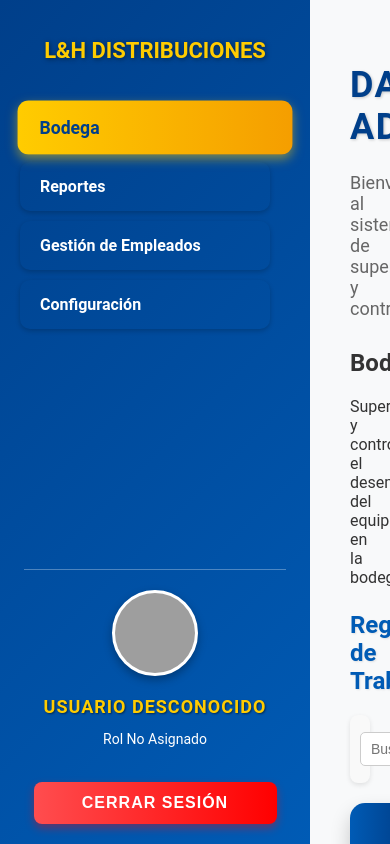
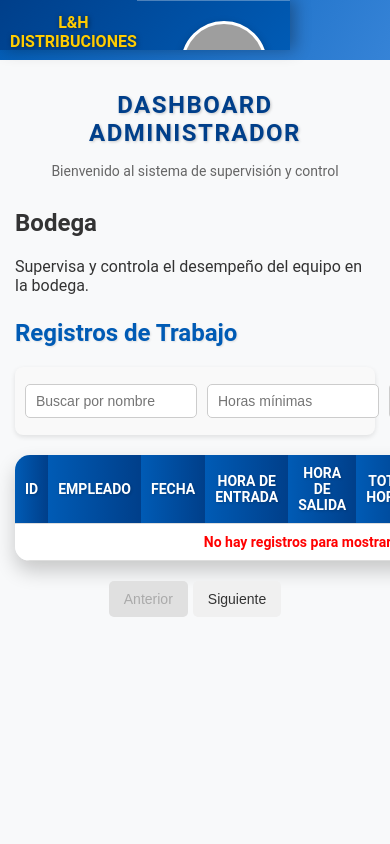
Before and after one commit to TheFive40/L_H-Web-Software, a Flask app: page /admin/ in a window 390 px wide. Run offline with Flask 3, Linux system fonts and the light colour scheme; the visitor is signed in with stand-in values (Sample User, id 1); data that the repository does not hold is empty; some libraries are stand-ins or nearby versions; grey boxes are pictures that could not be loaded.

Commit message:
AdminDashboard.css Responsive

```diff
--- a/static/css/home/panel/admin/AdminDashboard.css
+++ b/static/css/home/panel/admin/AdminDashboard.css
@@ -446,3 +446,78 @@ table td:last-child {
     background-color: #d32f2f;
     box-shadow: 0 2px 4px rgba(0, 0, 0, 0.2);
 }
+
+@media (max-width: 768px) {
+    .main-container {
+        flex-direction: column;
+    }
+
+    .sidebar {
+        width: 100%;
+        position: fixed;
+        height: 60px;
+        flex-direction: row;
+        align-items: center;
+        justify-content: space-between;
+        padding: 0 10px;
+        z-index: 10;
+    }
+
+    .sidebar .logo h1 {
+        font-size: 18px;
+        margin-bottom: 0;
+    }
+
+    .menu {
+        display: none;
+    }
+
+    .sidebar:hover .menu {
+        display: flex;
+        flex-direction: column;
+        position: absolute;
+        top: 60px;
+        left: 0;
+        width: 100%;
+        background: linear-gradient(135deg, #003f8a, #005bb5);
+        padding: 10px;
+        z-index: 10;
+    }
+
+    .content {
+        margin-top: 60px;
+        padding: 20px;
+    }
+}
+
+@media (max-width: 480px) {
+    .sidebar {
+        height: 50px;
+    }
+
+    .sidebar .logo h1 {
+        font-size: 16px;
+    }
+
+    .menu-link {
+        padding: 10px 15px;
+        font-size: 14px;
+    }
+
+    .content {
+        padding: 15px;
+    }
+
+    .title {
+        font-size: 24px;
+    }
+
+    .subtitle {
+        font-size: 14px;
+    }
+
+    table th, table td {
+        padding: 10px;
+        font-size: 14px;
+    }
+}
```
